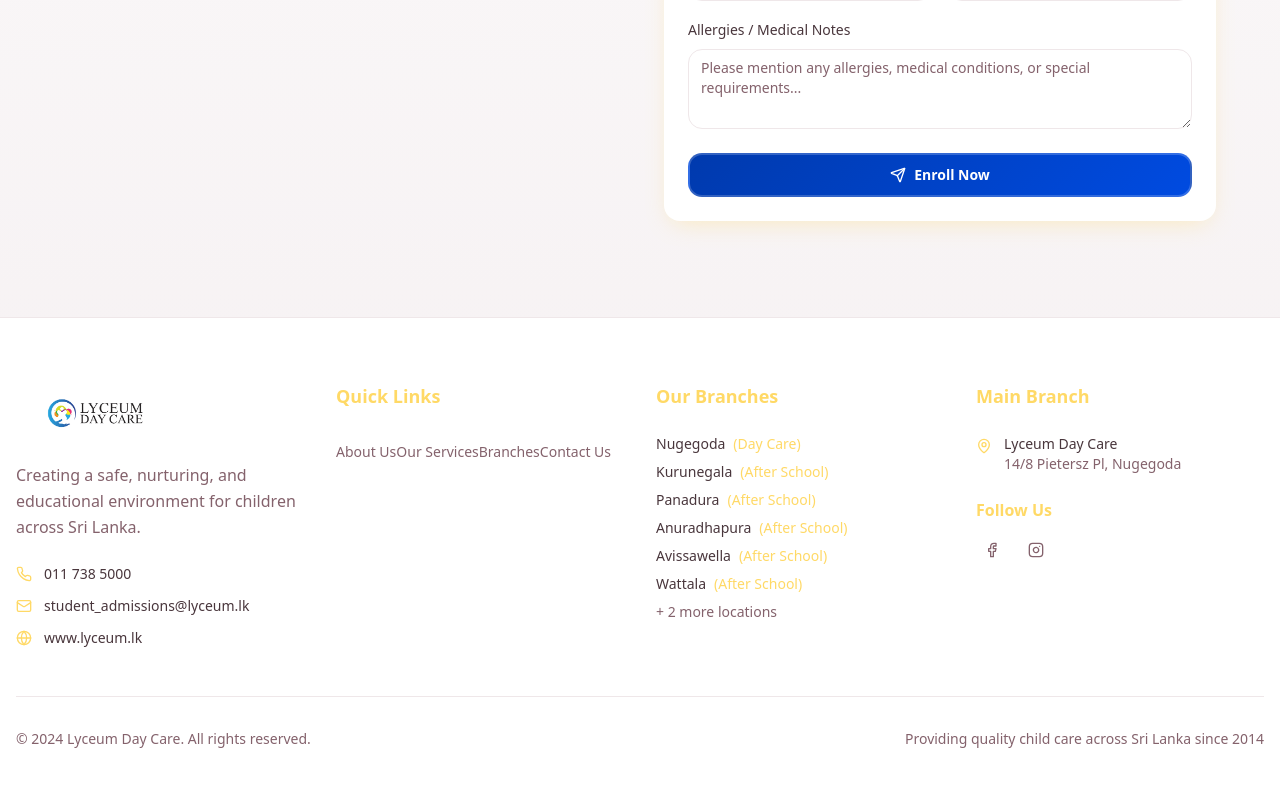
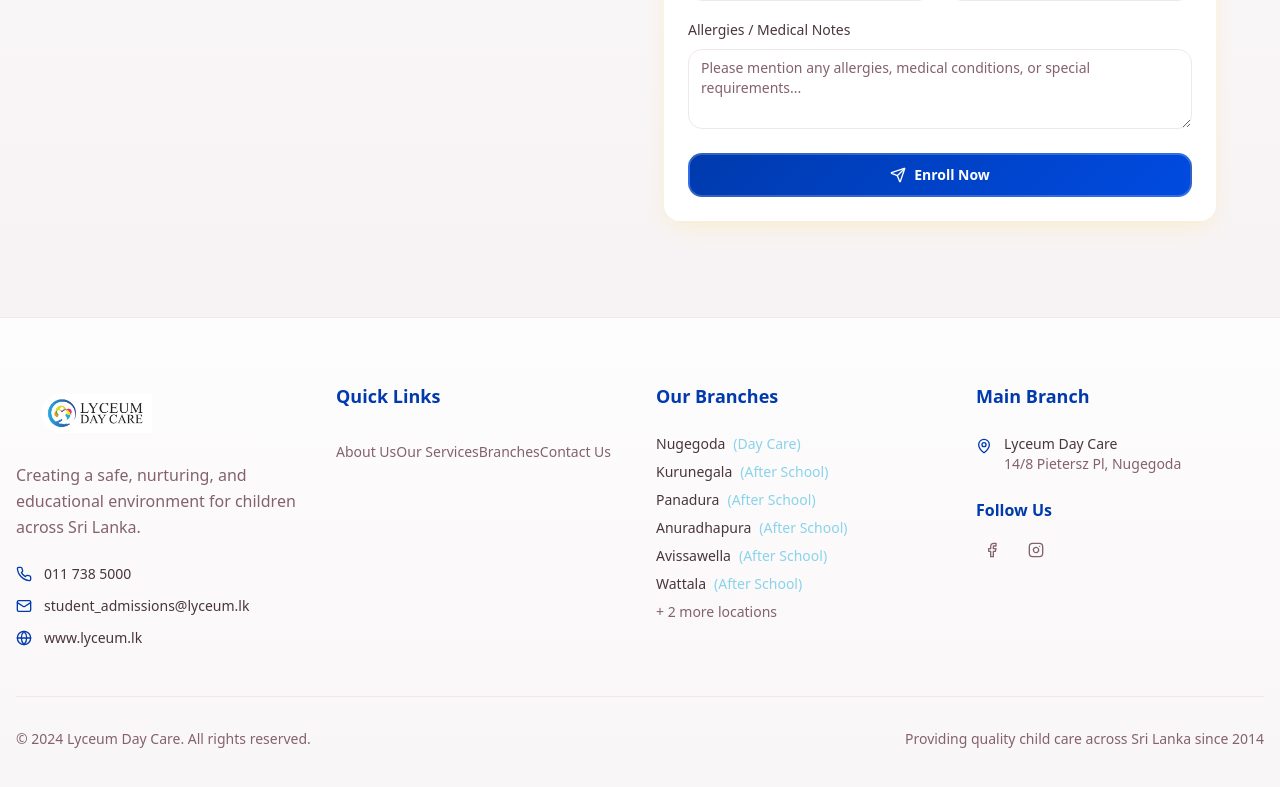
Before and after one commit to globallyceum25-dot/lyceum-care-futures, a React (Vite) app: page / in a window 1280 px wide. Shown: the part 6719-7506 px from the top of the page. Built offline with nearby package versions, Linux system fonts and the light colour scheme.

Commit message:
feat: Update footer for dark mode
Update footer colors to support dark mode and ensure consistent theming.

```diff
--- a/src/components/Footer.tsx
+++ b/src/components/Footer.tsx
@@ -21,8 +21,9 @@ const Footer = () => {
   };
 
   return (
-    <footer className="bg-background border-t border-border py-16">
-      <div className="container mx-auto px-4">
+    <footer className="bg-muted/40 border-t border-border py-16 relative">
+      <div className="absolute inset-0 bg-gradient-subtle opacity-60"></div>
+      <div className="container mx-auto px-4 relative z-10">
         <div className="grid md:grid-cols-2 lg:grid-cols-4 gap-8 mb-12">
           {/* Company Info */}
           <div className="space-y-6">
@@ -39,15 +40,15 @@ const Footer = () => {
 
             <div className="space-y-3">
               <div className="flex items-center gap-3">
-                <Phone className="w-4 h-4 text-secondary" />
+                <Phone className="w-4 h-4 text-primary" />
                 <span className="text-sm text-foreground">011 738 5000</span>
               </div>
               <div className="flex items-center gap-3">
-                <Mail className="w-4 h-4 text-secondary" />
+                <Mail className="w-4 h-4 text-primary" />
                 <span className="text-sm text-foreground">student_admissions@lyceum.lk</span>
               </div>
               <div className="flex items-center gap-3">
-                <Globe className="w-4 h-4 text-secondary" />
+                <Globe className="w-4 h-4 text-primary" />
                 <span className="text-sm text-foreground">www.lyceum.lk</span>
               </div>
             </div>
@@ -55,32 +56,32 @@ const Footer = () => {
 
           {/* Quick Links */}
           <div className="space-y-6">
-            <h4 className="text-lg font-semibold text-secondary">Quick Links</h4>
+            <h4 className="text-lg font-semibold text-primary">Quick Links</h4>
             <div className="space-y-2">
               <Button
                 variant="ghost"
-                className="justify-start p-0 h-auto text-muted-foreground hover:text-secondary hover:bg-transparent"
+                className="justify-start p-0 h-auto text-muted-foreground hover:text-primary hover:bg-transparent transition-smooth"
                 onClick={() => scrollToSection('about')}
               >
                 About Us
               </Button>
               <Button
                 variant="ghost"
-                className="justify-start p-0 h-auto text-muted-foreground hover:text-secondary hover:bg-transparent"
+                className="justify-start p-0 h-auto text-muted-foreground hover:text-primary hover:bg-transparent transition-smooth"
                 onClick={() => scrollToSection('services')}
               >
                 Our Services
               </Button>
               <Button
                 variant="ghost"
-                className="justify-start p-0 h-auto text-muted-foreground hover:text-secondary hover:bg-transparent"
+                className="justify-start p-0 h-auto text-muted-foreground hover:text-primary hover:bg-transparent transition-smooth"
                 onClick={() => scrollToSection('branches')}
               >
                 Branches
               </Button>
               <Button
                 variant="ghost"
-                className="justify-start p-0 h-auto text-muted-foreground hover:text-secondary hover:bg-transparent"
+                className="justify-start p-0 h-auto text-muted-foreground hover:text-primary hover:bg-transparent transition-smooth"
                 onClick={() => scrollToSection('contact')}
               >
                 Contact Us
@@ -90,12 +91,12 @@ const Footer = () => {
 
           {/* Branches */}
           <div className="space-y-6">
-            <h4 className="text-lg font-semibold text-secondary">Our Branches</h4>
+            <h4 className="text-lg font-semibold text-primary">Our Branches</h4>
             <div className="space-y-2">
               {branches.slice(0, 6).map((branch, index) => (
                 <div key={index} className="text-sm text-muted-foreground">
                   <span className="font-medium text-foreground">{branch.name}</span>
-                  <span className="text-secondary ml-2">({branch.type})</span>
+                  <span className="text-accent ml-2">({branch.type})</span>
                 </div>
               ))}
               <div className="text-sm text-muted-foreground">
@@ -106,10 +107,10 @@ const Footer = () => {
 
           {/* Main Branch & Social */}
           <div className="space-y-6">
-            <h4 className="text-lg font-semibold text-secondary">Main Branch</h4>
+            <h4 className="text-lg font-semibold text-primary">Main Branch</h4>
             <div className="space-y-3">
               <div className="flex items-start gap-3">
-                <MapPin className="w-4 h-4 text-secondary mt-1 flex-shrink-0" />
+                <MapPin className="w-4 h-4 text-primary mt-1 flex-shrink-0" />
                 <div className="text-sm text-muted-foreground">
                   <div className="font-medium text-foreground">Lyceum Day Care</div>
                   <div>14/8 Pietersz Pl, Nugegoda</div>
@@ -118,12 +119,12 @@ const Footer = () => {
             </div>
 
             <div className="space-y-3">
-              <h5 className="font-semibold text-secondary">Follow Us</h5>
+              <h5 className="font-semibold text-primary">Follow Us</h5>
               <div className="flex gap-3">
                 <Button
                   variant="ghost"
                   size="icon"
-                  className="w-8 h-8 text-muted-foreground hover:text-secondary hover:bg-secondary/20"
+                  className="w-8 h-8 text-muted-foreground hover:text-primary hover:bg-primary/10 transition-smooth"
                   asChild
                 >
                   <a
@@ -138,7 +139,7 @@ const Footer = () => {
                 <Button
                   variant="ghost"
                   size="icon"
-                  className="w-8 h-8 text-muted-foreground hover:text-secondary hover:bg-secondary/20"
+                  className="w-8 h-8 text-muted-foreground hover:text-primary hover:bg-primary/10 transition-smooth"
                   asChild
                 >
                   <a
```
